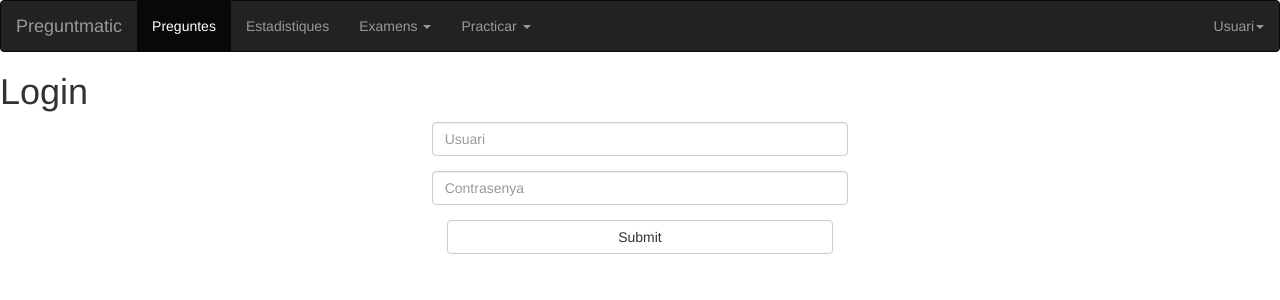
After one commit to julifer14/projecteDAW, a Django app: page /usuaris/login in a window 1280 px wide. The commit adds this page. Shown: the top 300 px of the page. Run offline with Django 3.2, Linux system fonts and the light colour scheme; some libraries are stand-ins or nearby versions.

Commit message:
quart dia

```diff
--- a/PreguntMatic/urls.py
+++ b/PreguntMatic/urls.py
@@ -10,5 +10,6 @@ urlpatterns = patterns('',
     # url(r'^$', 'PreguntMatic.views.home', name='home'),
     # url(r'^blog/', include('blog.urls')),
     url(r'^$', 'eines.views.home', name='home'),
+    url(r'^usuaris/', include('Usuaris.urls', namespace='usuaris')),
     url(r'^admin/', include(admin.site.urls)),
 )
--- a/TEMPLATES/base.html
+++ b/TEMPLATES/base.html
@@ -9,6 +9,94 @@
 	</head>
 
 	<body>
+
+		<nav class="navbar navbar-inverse" role="navigation">
+			<div class="container-fluid">
+				<!-- Brand and toggle get grouped for better mobile display -->
+				<div class="navbar-header">
+					<button type="button" class="navbar-toggle" data-toggle="collapse" data-target="#bs-example-navbar-collapse-1">
+						<span class="sr-only">Toggle navigation</span>
+						<span class="icon-bar"></span>
+						<span class="icon-bar"></span>
+						<span class="icon-bar"></span>
+					</button>
+					<a class="navbar-brand" href="#">Preguntmatic</a>
+				</div>
+
+				<!-- Collect the nav links, forms, and other content for toggling -->
+				<div class="collapse navbar-collapse" id="bs-example-navbar-collapse-1">
+					<ul class="nav navbar-nav">
+						<li class="active">
+							<a href="#">Preguntes</a>
+						</li>
+						<li>
+							<a href="#">Estadistiques</a>
+						</li>
+						<li class="dropdown">
+							<a href="#" class="dropdown-toggle" data-toggle="dropdown">Examens <b class="caret"></b></a>
+							<ul class="dropdown-menu">
+								<li>
+									<a href="#">Fer examen escollint tipus</a>
+								</li>
+								<li class="divider"></li>
+								<li>
+									<a href="#">Aleatori</a>
+								</li>
+
+
+							</ul>
+						</li>
+						<li class="dropdown">
+							<a href="#" class="dropdown-toggle" data-toggle="dropdown">Practicar <b class="caret"></b></a>
+							<ul class="dropdown-menu">
+								<li>
+									<a href="#">Practicar escollint tipus</a>
+								</li>
+								<li class="divider"></li>
+								<li>
+									<a href="#">Aleatori</a>
+								</li>
+
+
+							</ul>
+						</li>
+					</ul>
+					{% if user.is_authenticated %}
+					<ul class="nav navbar-nav navbar-right">
+						<li class="dropdown">
+							<a href="#" class="dropdown-toggle" data-toggle="dropdown">Usuari<b class="caret"></b></a>
+							<ul class="dropdown-menu">
+								<li>
+									<a href="#">Login</a>
+								</li>
+								<li>
+									<a href="#">Registrar</a>
+								</li>
+
+							</ul>
+						</li>
+					</ul>
+					{% else %}
+					<!-- USUARI AUTENTICAT! -->
+					<ul class="nav navbar-nav navbar-right">
+						<li class="dropdown">
+							<a href="#" class="dropdown-toggle" data-toggle="dropdown">Usuari<b class="caret"></b></a>
+							<ul class="dropdown-menu">
+								<li>
+									<a href="#">Login</a>
+								</li>
+								<li>
+									<a href="#">Registrar</a>
+								</li>
+
+							</ul>
+						</li>
+					</ul>
+					{% endif %}
+				</div><!-- /.navbar-collapse -->
+			</div><!-- /.container-fluid -->
+		</nav>
+
 		{% block content %}
 		Hola hola
 		{% endblock %}
--- /dev/null
+++ b/Usuaris/forms.py
@@ -0,0 +1,5 @@
+from django import  forms
+
+class formulariLogin(forms.Form):
+    usuari = forms.CharField(max_length=100)
+    contrasenya = forms.CharField(max_length=100, widget=forms.PasswordInput() )
--- /dev/null
+++ b/Usuaris/templates/login.html
@@ -0,0 +1,19 @@
+{% extends "base.html" %}
+
+{% block  title %} Login - BookShare {% endblock %}
+{% block content %}
+<h1>Login</h1>
+<div class="col-md-12">
+	<form action="" method="post" class="form-horizontal col-md-4 col-md-offset-4" role="form">
+		{% csrf_token %}
+		{% for field in form.visible_fields %}
+		<div class="form-group">
+			{{ field.errors }}
+			{{ field }}
+		</div>
+		{% endfor %}
+		<input class="btn btn-default col-md-12 " type="submit" value="Submit" />
+	</form>
+</div>
+
+{% endblock %}
--- /dev/null
+++ b/Usuaris/urls.py
@@ -0,0 +1,7 @@
+from django.conf.urls import patterns, url
+from Usuaris import views
+
+urlpatterns = patterns('',
+    url(r'^login$', views.entrada, name='login'),
+    url(r'^logout$', views.logout_view, name='logout'),
+)
--- a/Usuaris/views.py
+++ b/Usuaris/views.py
@@ -1,3 +1,58 @@
+# -*- encoding: utf-8 -*-
 from django.shortcuts import render
+from Usuaris.forms import formulariLogin
+from django.contrib import messages
+from django.contrib.auth import authenticate, login, logout
+from django.http.response import HttpResponseRedirect
+# Create your views here.
 
-# Create your views here.
+def entrada(request):
+    #Si el metode es POST m'ho en enviat a mi mateix vol dir que ja tinc dades per processar
+    if request.method == 'POST':
+        form = formulariLogin(request.POST)
+        #Si les dades entrades són correctes (compleixen el tipus de camp...) Procesem i redirigim a portada
+        if form.is_valid():
+            #Emmagatzemem les dades que es troben al diccioanri form.cleaned_data a les variables corresponents
+            username = form.cleaned_data['usuari']
+            password = form.cleaned_data['contrasenya']
+            #Autenticar usuaris
+            user = authenticate(username=username, password=password)
+            #Si es tot correcte
+            if user is not None:
+                #Pot ser que l'usuari estigui descativat! s'ha de comprovar
+                if user.is_active:
+                    #Fem login
+                    login(request, user)
+                    messages.success(request, 'Login correcte')
+                    next = request.GET.get('next','/')
+                    return HttpResponseRedirect(next)
+                    # Redirect to a success page.
+                else:
+                    messages.error(request, 'Compte desactivada, contacti amb l\'administrador')
+            # Return a 'disabled account' error message
+            else:
+                messages.error(request, 'Ep! Hi ha hagut un error!')
+        # Return an 'invalid login' error message.
+
+        else:
+            messages.error(request, 'Ep! Hi ha hagut un error!')
+        #Si no es pots es GET i vol dir que no tenim dades a processar
+    else:
+        form = formulariLogin()
+
+
+    #Afegir la clase de bootstrap als camps
+    camps_bootestrapejar =( 'usuari', 'contrasenya')
+    for c in camps_bootestrapejar:
+        form.fields[c].widget.attrs['class'] = 'form-control'
+    form.fields['usuari'].widget.attrs['placeholder'] = 'Usuari'
+    form.fields['contrasenya'].widget.attrs['placeholder'] = 'Contrasenya'
+    return render(request, 'login.html', {
+        'form': form,
+    })
+
+#La funció logout fa login
+def logout_view(request):
+    logout(request)
+    messages.success(request, 'Logout correcte, a reveure')
+    return HttpResponseRedirect('/')
```
Also changed, not shown: 1 other file.
